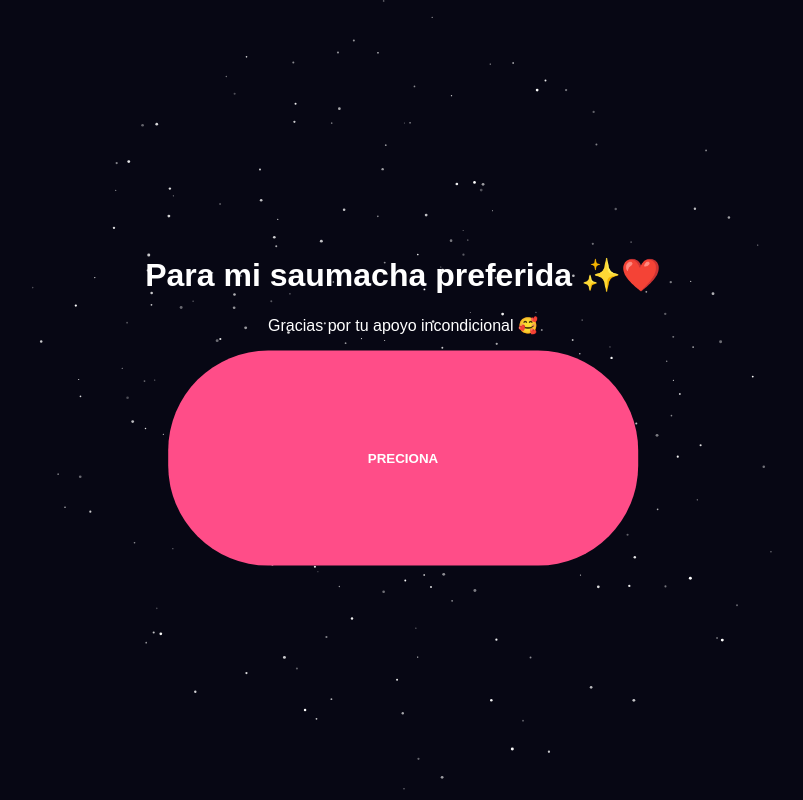
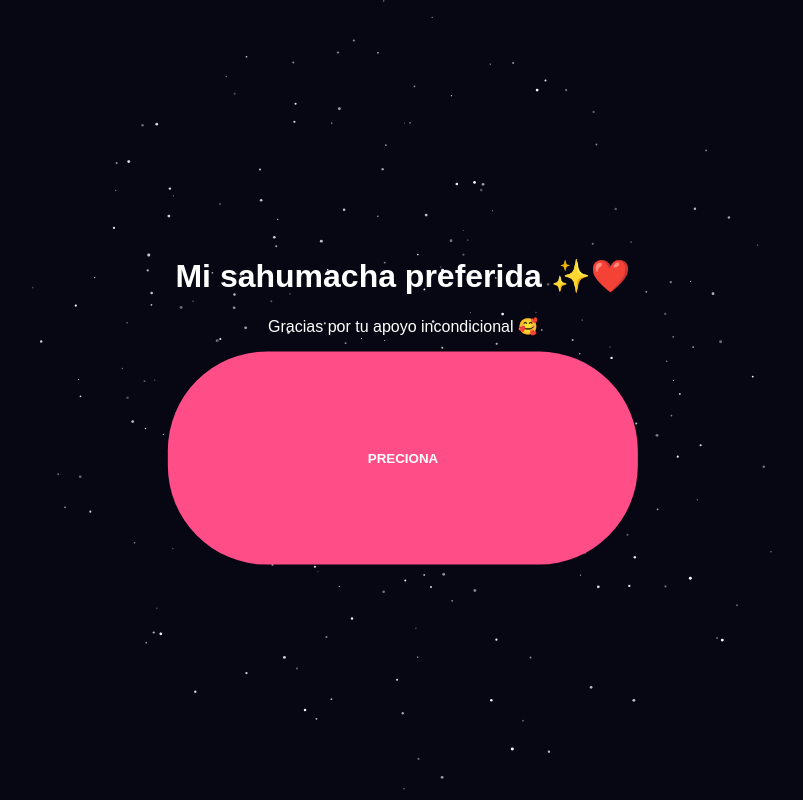
Before and after one commit to guillermoronal899-bot/misahumacha, a plain HTML site: page index.html in a window 1280 px wide. Shown: the whole page, without its empty margins (237-1040 px from the left). Drawn offline with Linux system fonts and the light colour scheme.

Commit message:
Add files via upload

```diff
--- a/index.html
+++ b/index.html
@@ -10,7 +10,7 @@
   <canvas id="stars"></canvas>
 
   <div class="overlay">
-    <h1>Para mi saumacha preferida  ✨❤️</h1>
+    <h1> Mi sahumacha preferida ✨❤️</h1>
     <p>Gracias por tu apoyo incondicional 🥰</p>
     <button id="playBtn">PRECIONA</button>
   </div>
--- a/style.css
+++ b/style.css
@@ -25,10 +25,10 @@ canvas {
 }
 
 button {
-  padding: 100px 200px;
+  padding: 99px 200px;
   background: #ff4d88;
   border: none;
-  border-radius: 100px;
+  border-radius: 99px;
   color: white;
   font-weight: bold;
   cursor: pointer;
```
